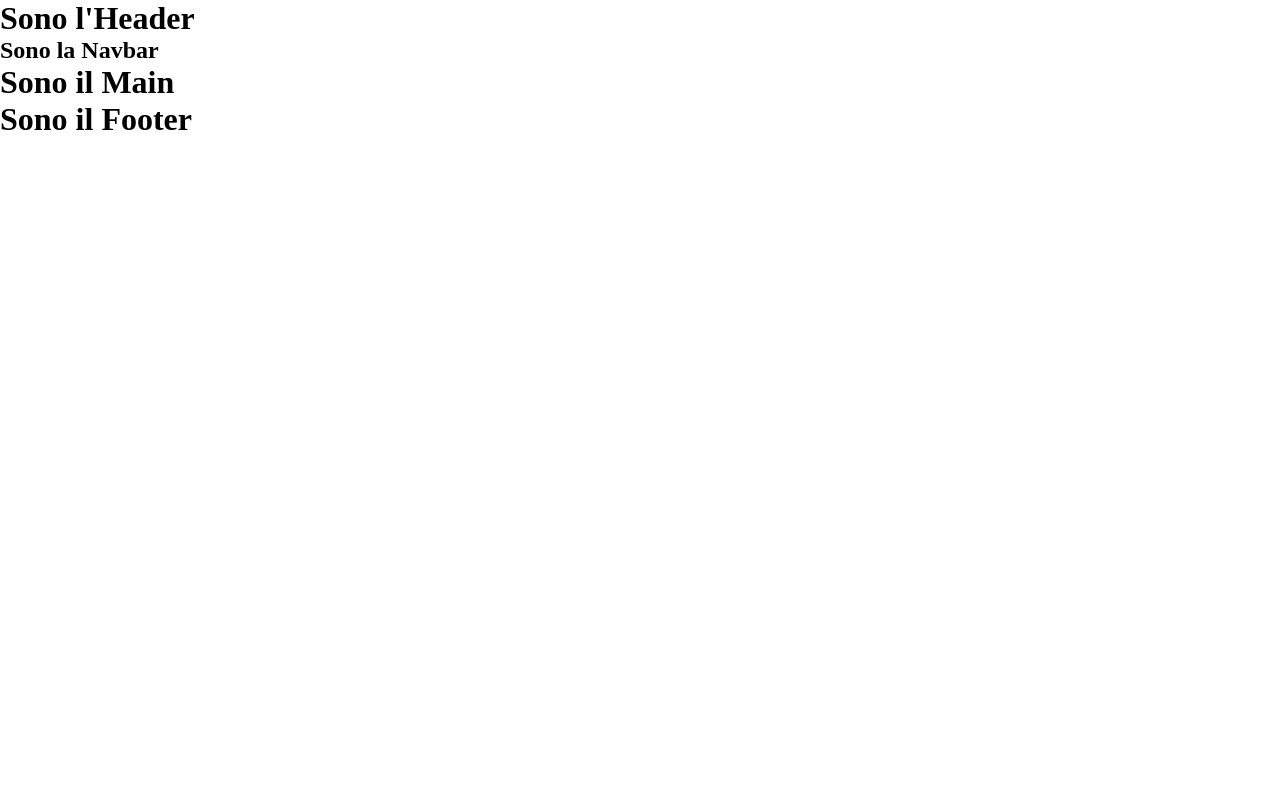
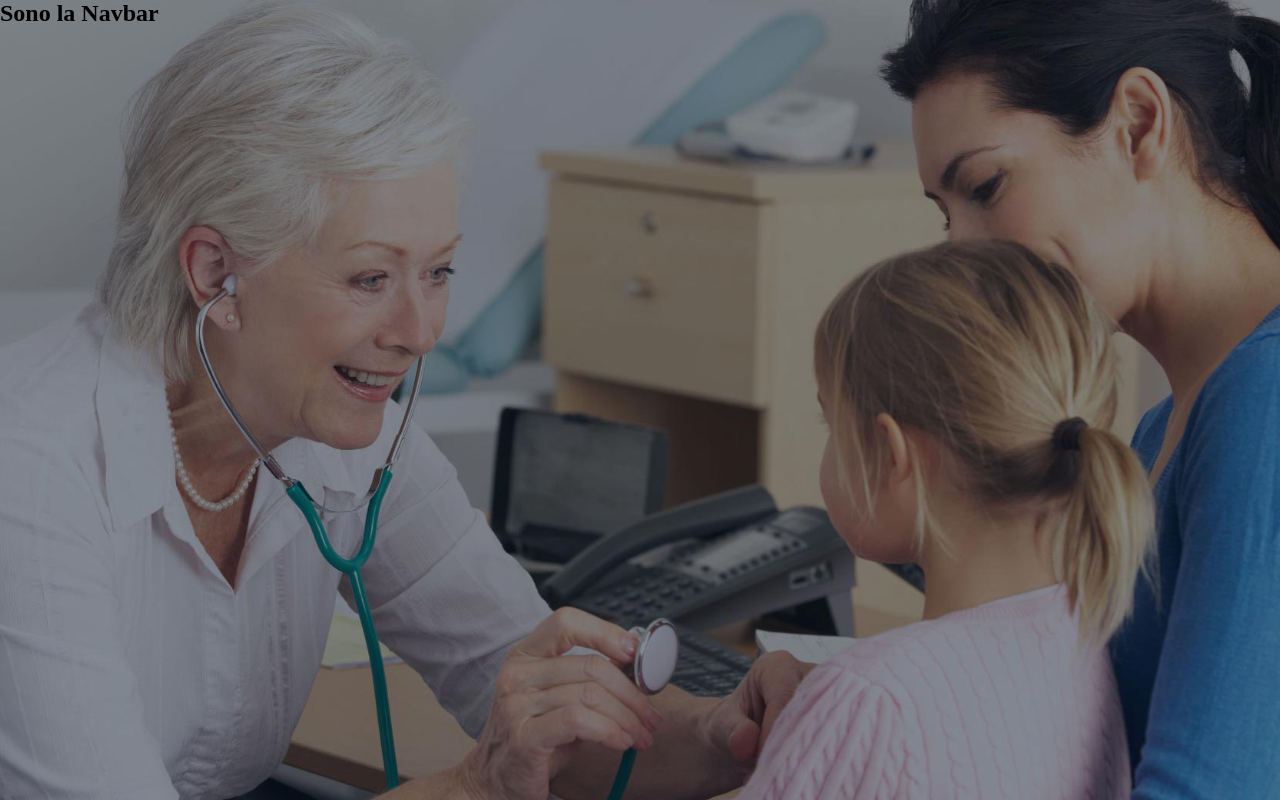
Before and after one commit to vito-pizzulli/proj-html-vuejs, a Vue app: page / in a window 1280 px wide. Shown: the top 800 px of the page. Built offline with nearby package versions, Linux system fonts and the light colour scheme.

Commit message:
creating the header, imported props from AppBody and passed to Navbar with props

```diff
--- a/src/components/AppHeader.vue
+++ b/src/components/AppHeader.vue
@@ -1,7 +1,9 @@
 <template>
     <header>
-        <h1>Sono l'Header</h1>
-        <Navbar />
+        <Navbar
+            :sitePages="sitePages"
+            :departments="departments"
+        />
     </header>
 </template>
 
@@ -12,10 +14,21 @@ export default {
 
     components: {
         Navbar
+    },
+
+    props: {
+        sitePages: Array,
+        departments: Array
     }
 }
 </script>
 
 <style lang="scss" scoped>
 
+    header {
+        background-image: url('../assets/img/header-image-homepage.jpg');
+        background-size: 120%;
+        background-position: top;
+        height: 1000px;
+    }
 </style>
```
